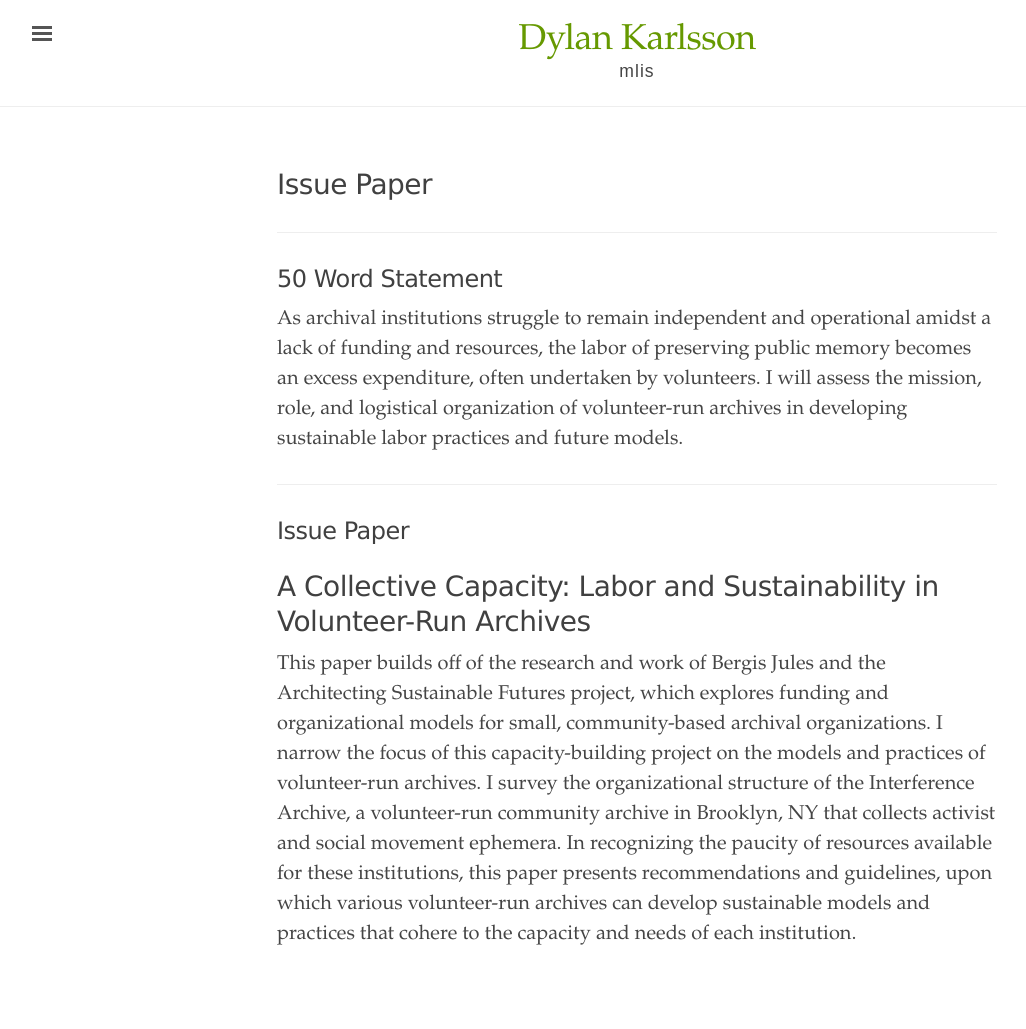
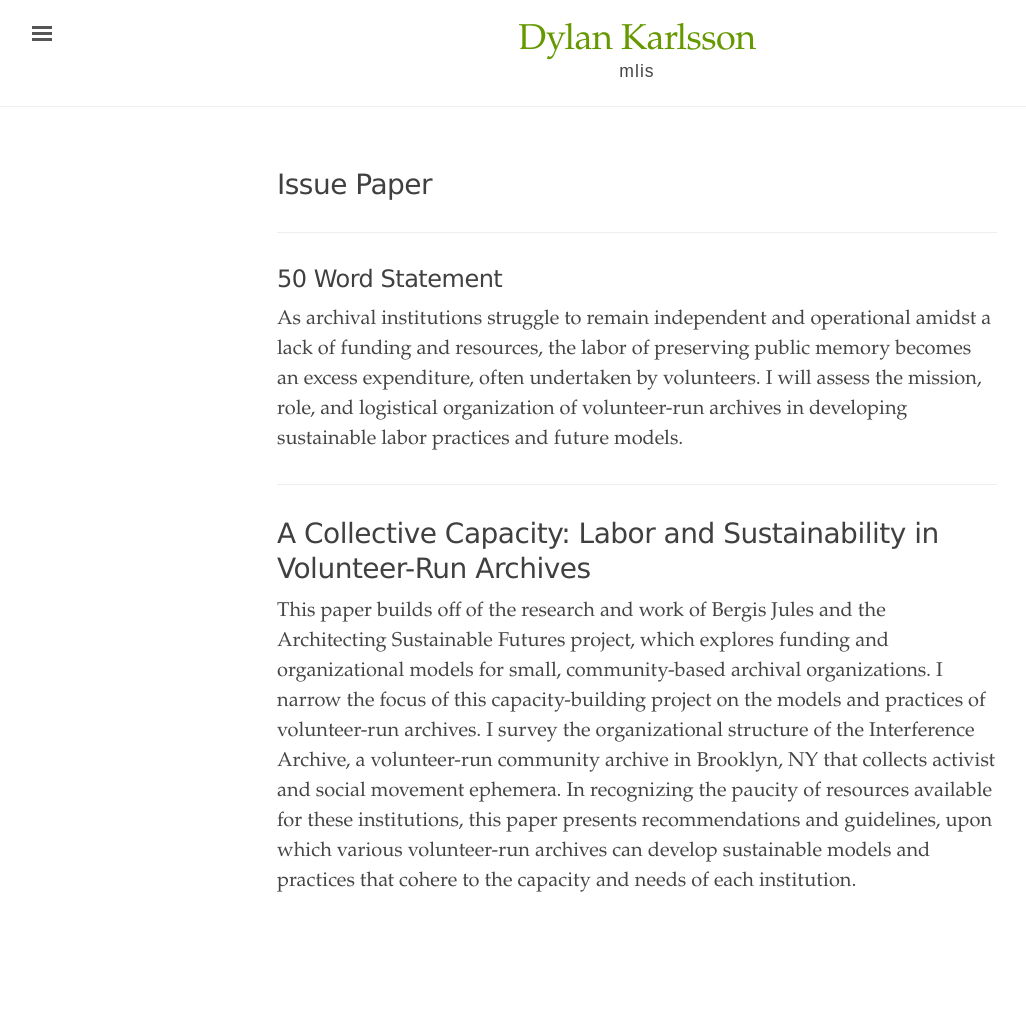
Before and after one commit to dylankarlsson/portfolio, a Jekyll site: the page built from issue.md, in a window 1280 px wide. Shown: the whole page, without its empty margins (3-1029 px from the left). Built offline with Jekyll 4.4.1, drawn with Linux system fonts in a browser that asks for light colours; after the commit the page ends 976 px from its top, so only the background shows below that.

Commit message:
Update issue.md

```diff
--- a/issue.md
+++ b/issue.md
@@ -12,8 +12,6 @@ As archival institutions struggle to remain independent and operational amidst a
 
 ------
 
-## Issue Paper
-
 # A Collective Capacity: Labor and Sustainability in Volunteer-Run Archives
 
 This paper builds off of the research and work of Bergis Jules and the Architecting Sustainable Futures project, which explores funding and organizational models for small, community-based archival organizations. I narrow the focus of this capacity-building project on the models and practices of volunteer-run archives. I survey the organizational structure of the Interference Archive, a volunteer-run community archive in Brooklyn, NY that collects activist and social movement ephemera. In recognizing the paucity of resources available for these institutions, this paper presents recommendations and guidelines, upon which various volunteer-run archives can develop sustainable models and practices that cohere to the capacity and needs of each institution.
```
